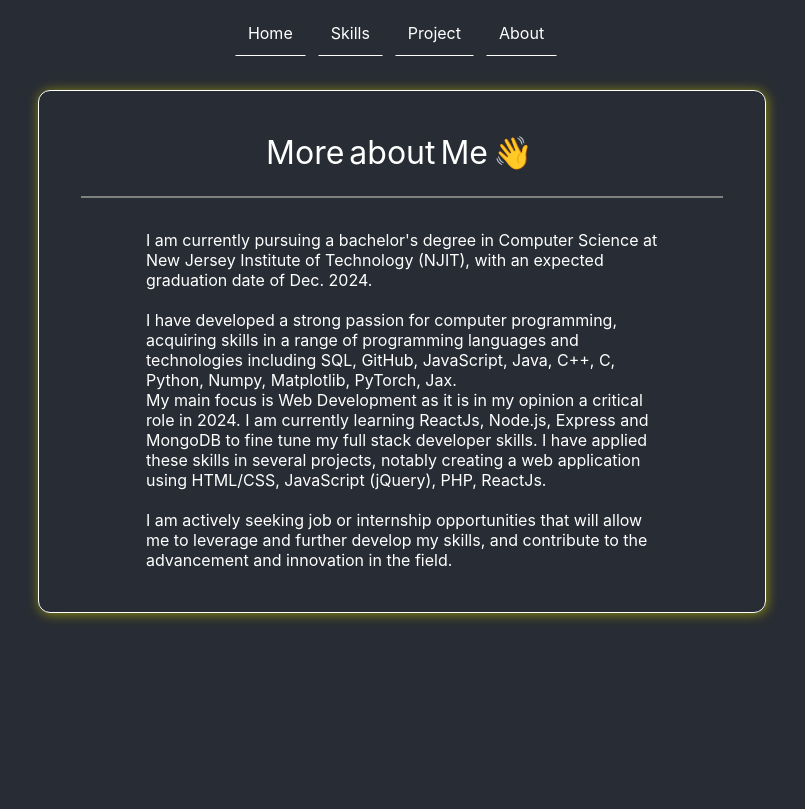
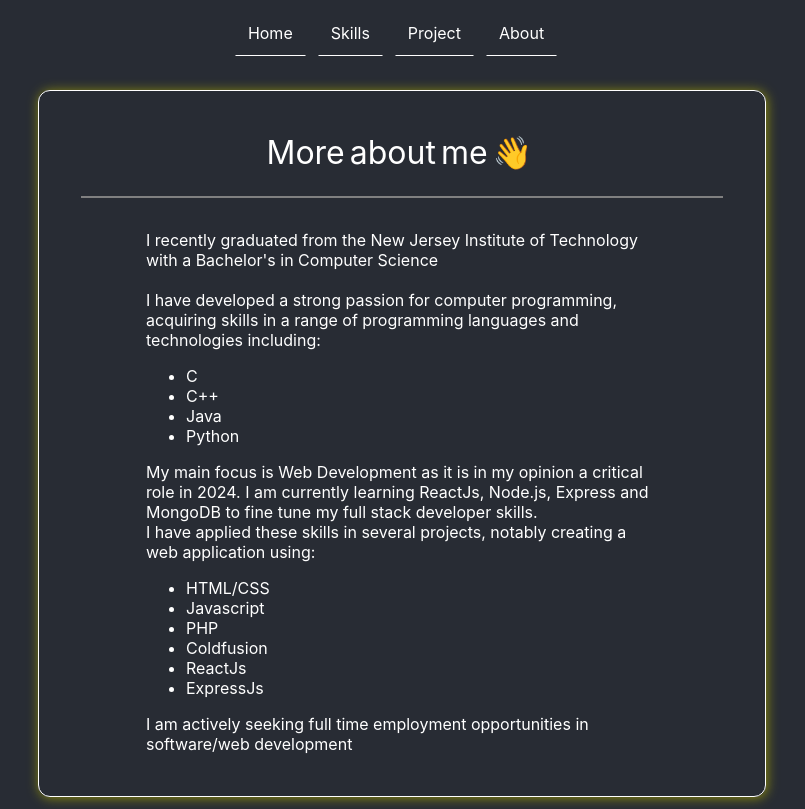
Before and after one commit to thiczd/portfolio, a React (Create React App) app: page /portfolio/about in a window 1280 px wide. Shown: the whole page, without its empty margins (238-1043 px from the left). Built offline with nearby package versions, Linux system fonts and the light colour scheme.

Commit message:
added fix to about and keyskills

```diff
--- a/src/Components/About.js
+++ b/src/Components/About.js
@@ -6,7 +6,7 @@ const About = () => {
   return (
     <div className="about-me-main">
       <div className="about-me">
-        <AboutTitle text="More about Me 👋"></AboutTitle>
+        <AboutTitle text="More about me 👋"></AboutTitle>
 
         <motion.hr
           initial={{ scale: 0 }}
@@ -27,24 +27,33 @@ const About = () => {
           }}
           className="about-me-description"
         >
-          I am currently pursuing a bachelor's degree in Computer Science at New
-          Jersey Institute of Technology (NJIT), with an expected graduation
-          date of Dec. 2024.
+          I recently graduated from the New Jersey Institute of Technology with
+          a Bachelor's in Computer Science
           <br></br>
           <br></br>I have developed a strong passion for computer programming,
           acquiring skills in a range of programming languages and technologies
-          including SQL, GitHub, JavaScript, Java, C++, C, Python, Numpy,
-          Matplotlib, PyTorch, Jax.
-          <br></br>
+          including: <br></br>
+          <ul>
+            <li>C </li>
+            <li>C++ </li>
+            <li>Java </li>
+            <li>Python </li>
+          </ul>
           My main focus is Web Development as it is in my opinion a critical
           role in 2024. I am currently learning ReactJs, Node.js, Express and
-          MongoDB to fine tune my full stack developer skills. I have applied
-          these skills in several projects, notably creating a web application
-          using HTML/CSS, JavaScript (jQuery), PHP, ReactJs.
-          <br></br>
-          <br></br>I am actively seeking job or internship opportunities that
-          will allow me to leverage and further develop my skills, and
-          contribute to the advancement and innovation in the field.
+          MongoDB to fine tune my full stack developer skills.
+          <br></br>I have applied these skills in several projects, notably
+          creating a web application using:
+          <ul>
+            <li> HTML/CSS </li>
+            <li> Javascript </li>
+            <li> PHP </li>
+            <li> Coldfusion </li>
+            <li> ReactJs </li>
+            <li> ExpressJs </li>
+          </ul>
+          I am actively seeking full time employment opportunities in
+          software/web development
         </motion.div>
       </div>
     </div>
--- a/src/css/skills.css
+++ b/src/css/skills.css
@@ -61,3 +61,7 @@
   height: 50px;
   width: 50px;
 }
+
+.keySkills {
+  font-weight: normal;
+}
```
